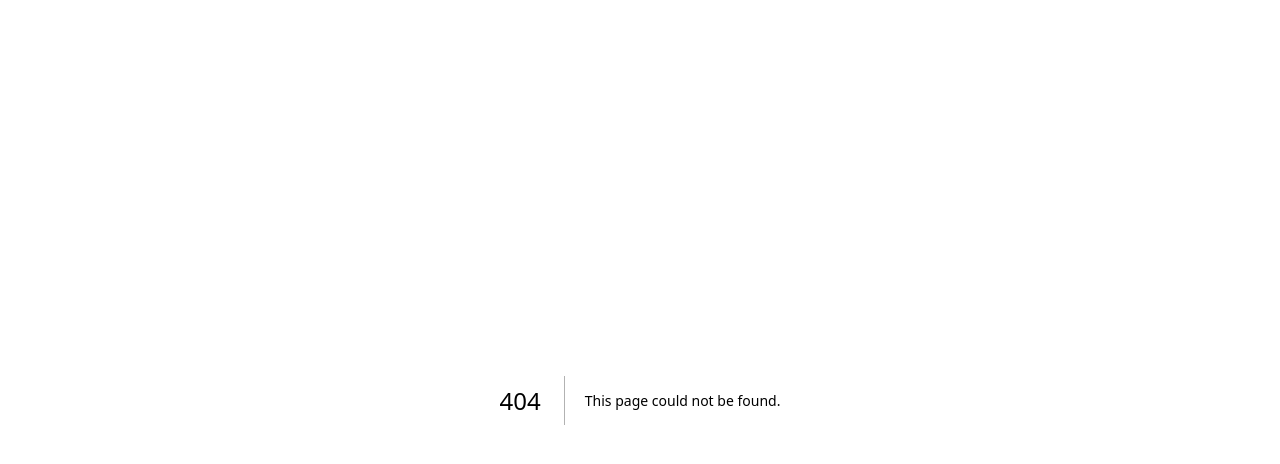
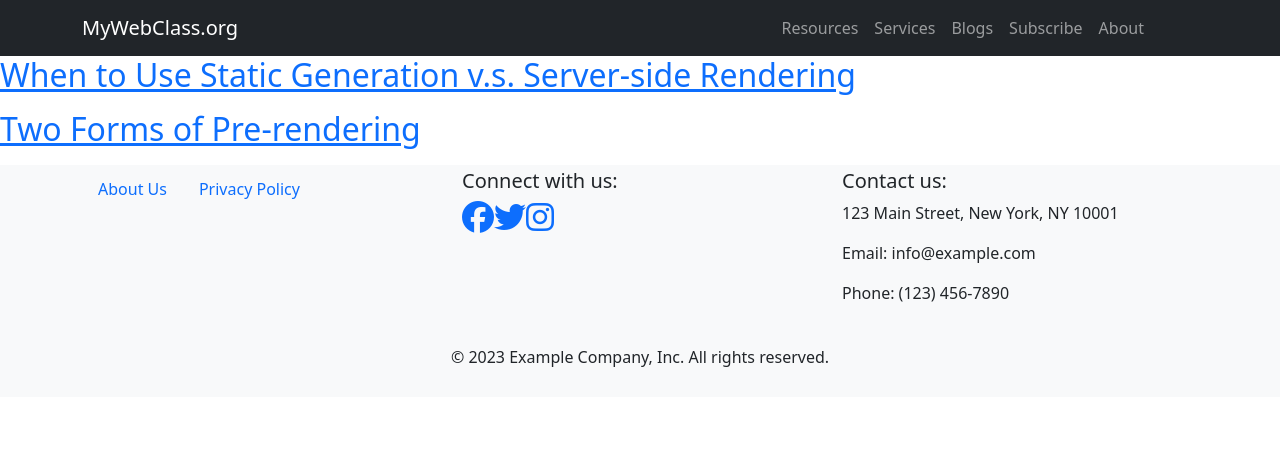
Before and after one commit to NJIT-WIS/project-2-team-sar, a Next.js app: page /Blog in a window 1280 px wide. Before the commit this address had no page. Shown: the top 464 px of the page. Built offline with nearby package versions, Linux system fonts and the light colour scheme.

Commit message:
Create Blog.js

```diff
--- /dev/null
+++ b/pages/Blog.js
@@ -0,0 +1,38 @@
+import Head from 'next/head';
+import Header from '../components/header';
+import Footer from '../components/footer';
+import { getSortedPostsData } from '../lib/posts';
+import Link from 'next/link';
+
+export default function Blog({ allPostsData }) {
+  return (
+    <>
+      <Head>
+        <title>Blog</title>
+      </Head>
+      <Header />
+      <main>
+        {allPostsData.map(({ title, excerpt, keyword }) => (
+          <div key={keyword}>
+            <Link href={`/posts/${keyword}`}>
+              <a>
+                <h2>{title}</h2>
+              </a>
+            </Link>
+            <p>{excerpt}</p>
+          </div>
+        ))}
+      </main>
+      <Footer />
+    </>
+  );
+}
+
+export async function getStaticProps() {
+  const allPostsData = getSortedPostsData();
+  return {
+    props: {
+      allPostsData,
+    },
+  };
+}
```
